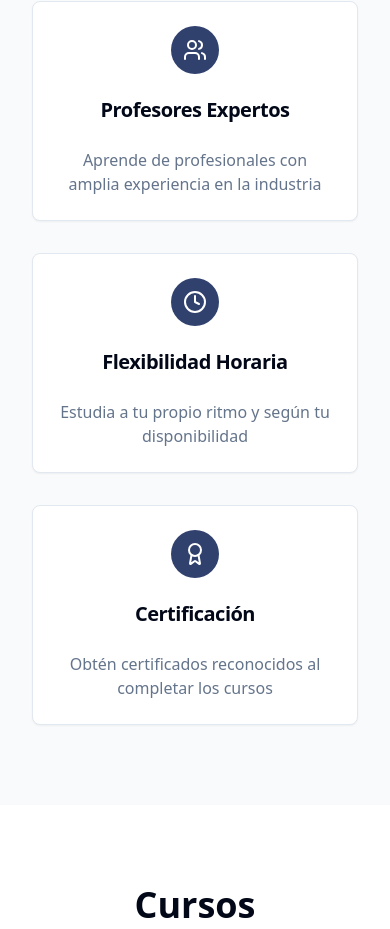
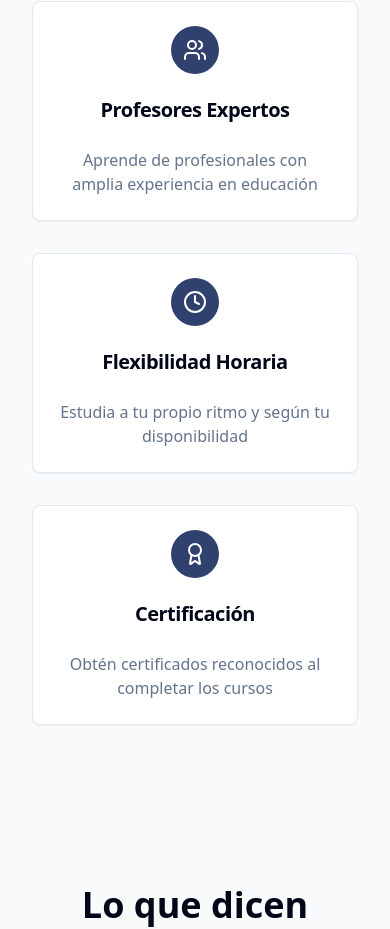
Before and after one commit to FabricioMrS/institutoargentinoexcelenciaweb, a React (Vite) app: page / in a window 390 px wide. Shown: the part 1313-2242 px from the top of the page. Built offline with nearby package versions, Linux system fonts and the light colour scheme.

Commit message:
Hide featured courses on mobile, update text
On mobile view, hide the featured courses section.  Also, update the text "Aprende de profesionales con amplia experiencia en la industria" to "Aprende de profesionales con amplia experiencia en educación" for both mobile and web versions.

```diff
--- a/src/pages/Index.tsx
+++ b/src/pages/Index.tsx
@@ -1,3 +1,4 @@
+
 import { Monitor, Users, Clock, Award } from "lucide-react";
 import { HeroSection } from "@/components/HeroSection";
 import { CourseCard } from "@/components/CourseCard";
@@ -21,7 +22,7 @@ const features = [
   },
   {
     title: "Profesores Expertos",
-    description: "Aprende de profesionales con amplia experiencia en la industria",
+    description: "Aprende de profesionales con amplia experiencia en educación",
     Icon: Users,
   },
   {
@@ -134,7 +135,7 @@ const Index = () => {
       </section>
 
       {/* Cursos Destacados */}
-      <section className="py-20">
+      <section className="py-20 md:block hidden">
         <div className="container">
           <h2 className="text-4xl font-bold text-center mb-12">Cursos Destacados</h2>
           <div className="grid grid-cols-1 md:grid-cols-2 lg:grid-cols-3 gap-8">
```
